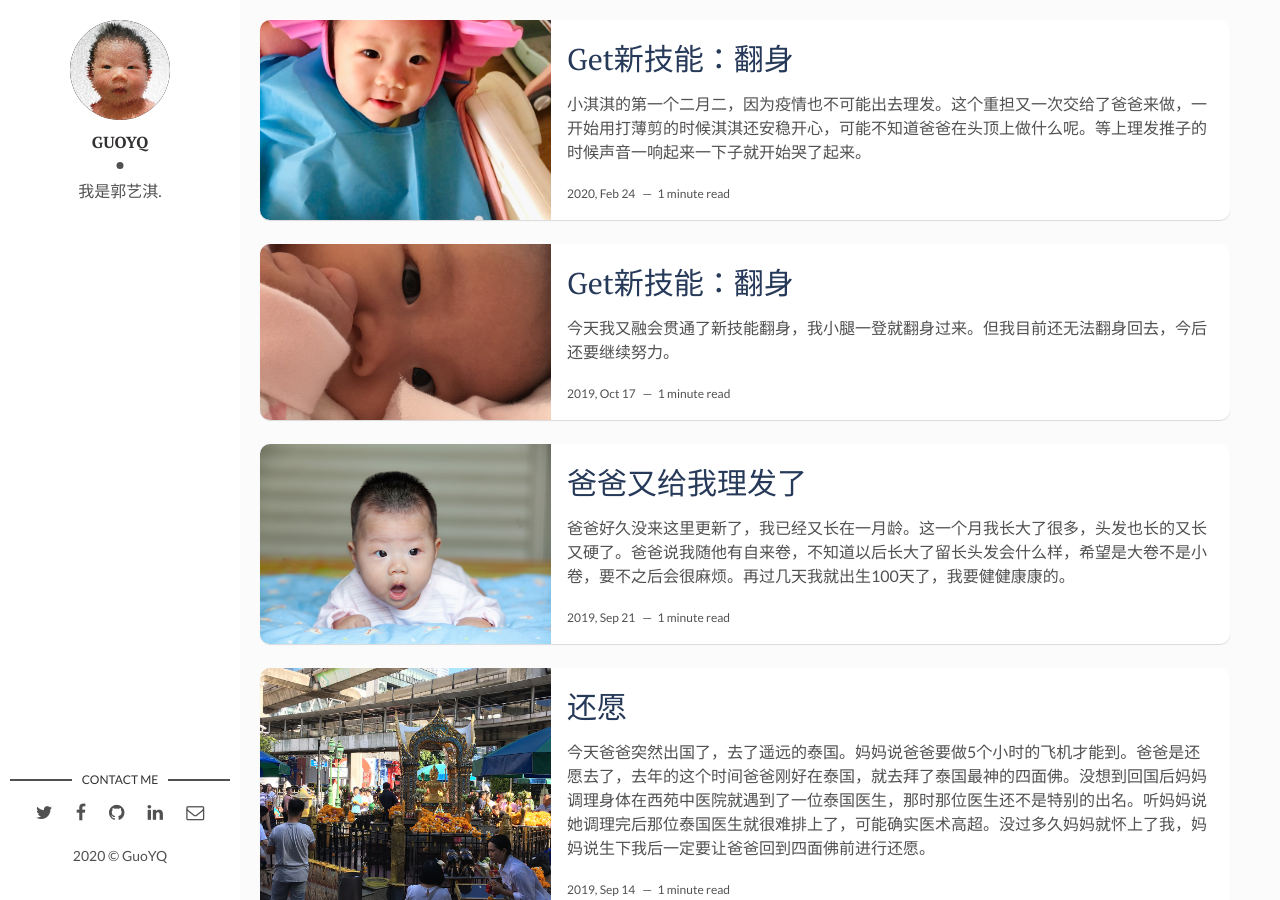
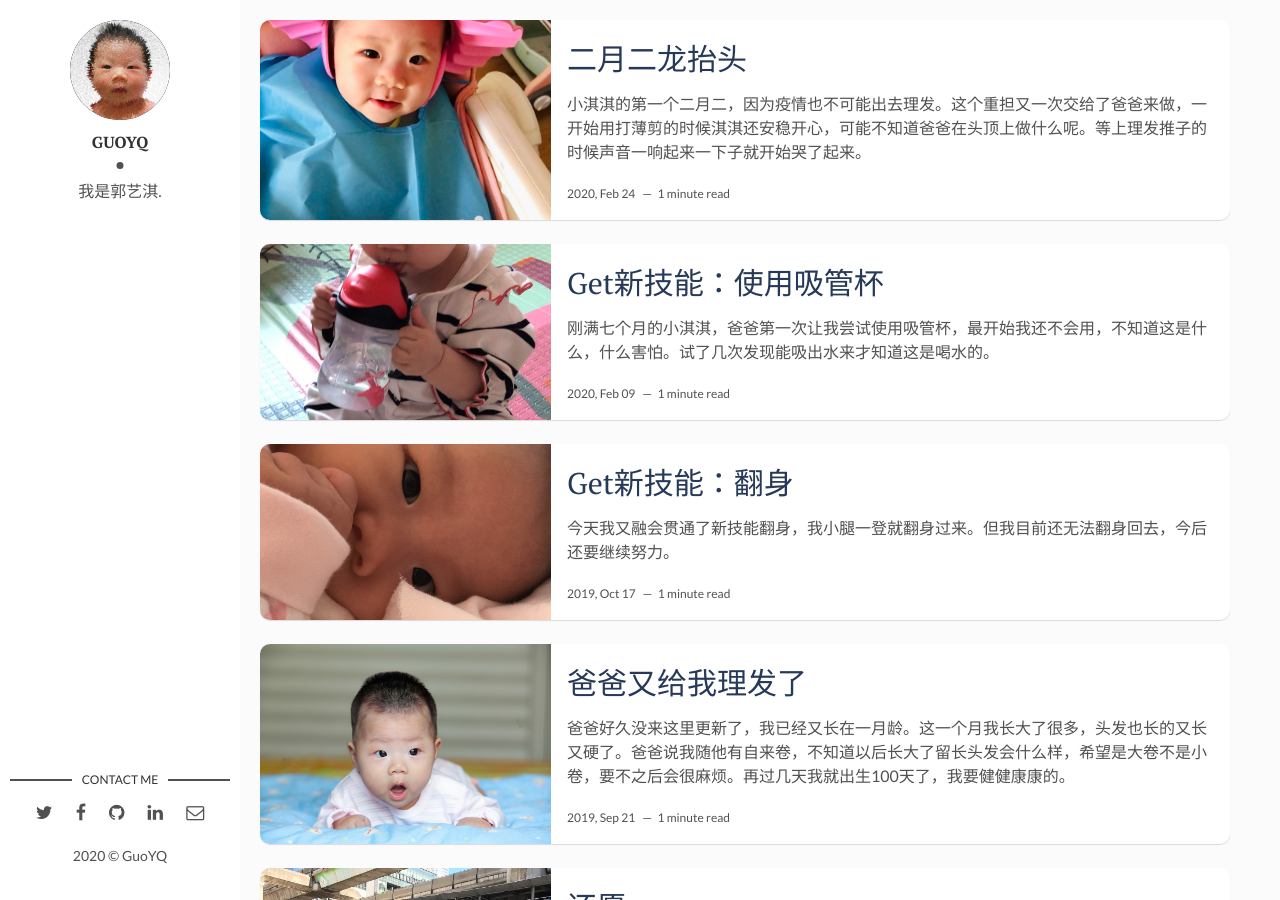
Before and after one commit to guohai163/guoyq.net, a Jekyll site: the page built from index.html, in a window 1280 px wide and 900 px high. Built offline with Jekyll 4.4.1, drawn with Linux system fonts in a browser that asks for light colours; the list of posts is cut into pages by our own code; some of the changed text lies outside the part shown.

Commit message:
add post straw cup

```diff
--- /dev/null
+++ b/_posts/2020-02-09-straw-cup.markdown
@@ -0,0 +1,11 @@
+---
+layout: post
+title: Get新技能：使用吸管杯
+date: 2020-02-09 10:00 +0800
+description:
+img: 2020-02/20200209.jpg
+tags: [guoyq dragon heads]
+---
+刚满七个月的小淇淇，爸爸第一次让我尝试使用吸管杯，最开始我还不会用，不知道这是什么，什么害怕。试了几次发现能吸出水来才知道这是喝水的。
+
+<iframe width="560" height="315" src="https://www.youtube.com/embed/j1I_eFlaLVw" frameborder="0" allow="accelerometer; autoplay; encrypted-media; gyroscope; picture-in-picture" allowfullscreen></iframe>
--- a/_posts/2020-02-24-dragon-heads-up.markdown
+++ b/_posts/2020-02-24-dragon-heads-up.markdown
@@ -1,6 +1,6 @@
 ---
 layout: post
-title: Get新技能：翻身
+title: 二月二龙抬头
 date: 2020-02-24 10:00 +0800
 description:
 img: 2020-02/IMG_2049.JPG
```
Also changed, not shown: assets/img/2020-02/20200209.jpg (added).
